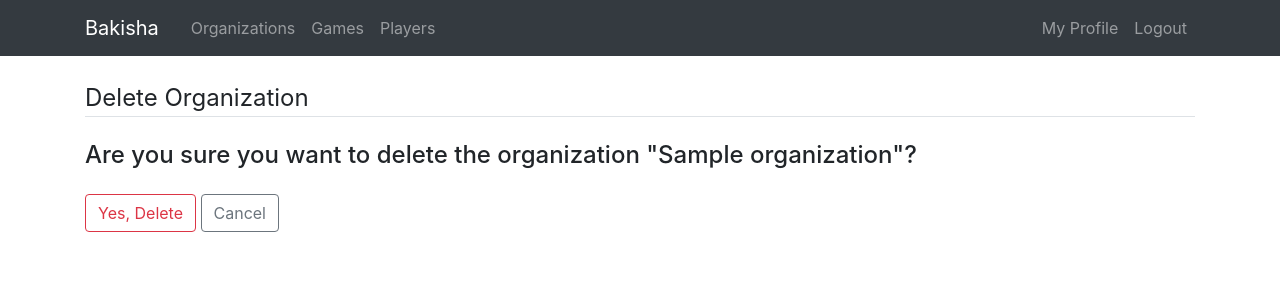
After one commit to milos1302/bakisha, a Django app: a page that uses app/organization/templates/organization/organization_confirm_delete.html in a window 1280 px wide. The commit adds this page. Shown: the top 300 px of the page. Run offline with Django 3.2, Linux system fonts and the light colour scheme; a user stored in the database is signed in; tables that the repository leaves empty hold one stand-in row (values such as "Sample post"); some libraries are stand-ins or nearby versions.

Commit message:
Create delete view (and templates) for Organization

```diff
--- /dev/null
+++ b/app/organization/templates/organization/organization_confirm_delete.html
@@ -0,0 +1,15 @@
+{% extends 'pages/base.html' %}
+
+{% block content %}
+    <form method="POST">
+        {% csrf_token %}
+        <fieldset class="form-group">
+            <legend class="border-bottom mb-4">Delete Organization</legend>
+            <h4>Are you sure you want to delete the organization "{{ organization.name }}"?</h4>
+        </fieldset>
+        <div class="form-group">
+            <button class="btn btn-outline-danger" type="submit">Yes, Delete</button>
+            <a class="btn btn-outline-secondary" href="{% url 'organization-detail' organization.slug %}">Cancel</a>
+        </div>
+    </form>
+{% endblock content %}
--- a/app/organization/templates/organization/organization_detail.html
+++ b/app/organization/templates/organization/organization_detail.html
@@ -1,6 +1,7 @@
 {% extends 'pages/base.html' %}
 
 {% load is_org_admin_filter %}
+{% load is_org_owner_filter %}
 
 {% block content %}
     {% include 'organization/partials/organization.html' %}
@@ -23,5 +24,10 @@
         <a class="btn btn-outline-primary" href="{% url 'organization-update' organization.slug %}">
             Update Organization
         </a>
+        {% if request.user|is_org_owner:organization %}
+            <a class="btn btn-outline-danger" href="{% url 'organization-delete' organization.slug %}">
+                Delete Organization
+            </a>
+        {% endif %}
     {% endif %}
 {% endblock content %}
--- a/app/organization/urls.py
+++ b/app/organization/urls.py
@@ -6,4 +6,5 @@ urlpatterns = [
     path('create/', views.OrganizationCreateView.as_view(), name='organization-create'),
     path('<slug:slug>/', views.OrganizationDetailView.as_view(), name='organization-detail'),
     path('<slug:slug>/update', views.OrganizationUpdateView.as_view(), name='organization-update'),
+    path('<slug:slug>/delete', views.OrganizationDeleteView.as_view(), name='organization-delete'),
 ]
--- a/app/organization/views.py
+++ b/app/organization/views.py
@@ -1,4 +1,4 @@
-from django.views.generic import DetailView, ListView, CreateView, UpdateView
+from django.views.generic import DetailView, ListView, CreateView, UpdateView, DeleteView
 from django.contrib.auth.mixins import LoginRequiredMixin, UserPassesTestMixin
 from django.contrib.auth.models import User
 from django.urls import reverse
@@ -48,8 +48,15 @@ class OrganizationUpdateView(UserPassesTestMixin, LoginRequiredMixin, UpdateView
 
     def form_valid(self, form):
         created_by = self.get_object().created_by
-        print("form.cleaned_data.get('members')", form.cleaned_data.get('members'))
         if created_by and not form.cleaned_data.get('members').filter(pk=created_by.pk).exists():
             # User which created the organization should always be a member of that organization
             form.cleaned_data['members'] = form.cleaned_data.get('members').union(User.objects.filter(pk=created_by.pk))
         return super().form_valid(form)
+
+
+class OrganizationDeleteView(UserPassesTestMixin, LoginRequiredMixin, DeleteView):
+    model = Organization
+    success_url = '/organizations'
+
+    def test_func(self):
+        return self.request.user == self.get_object().created_by
```
Also changed, not shown: app/organization/templatetags/is_org_owner_filter.py (added, +10 -0 lines).
